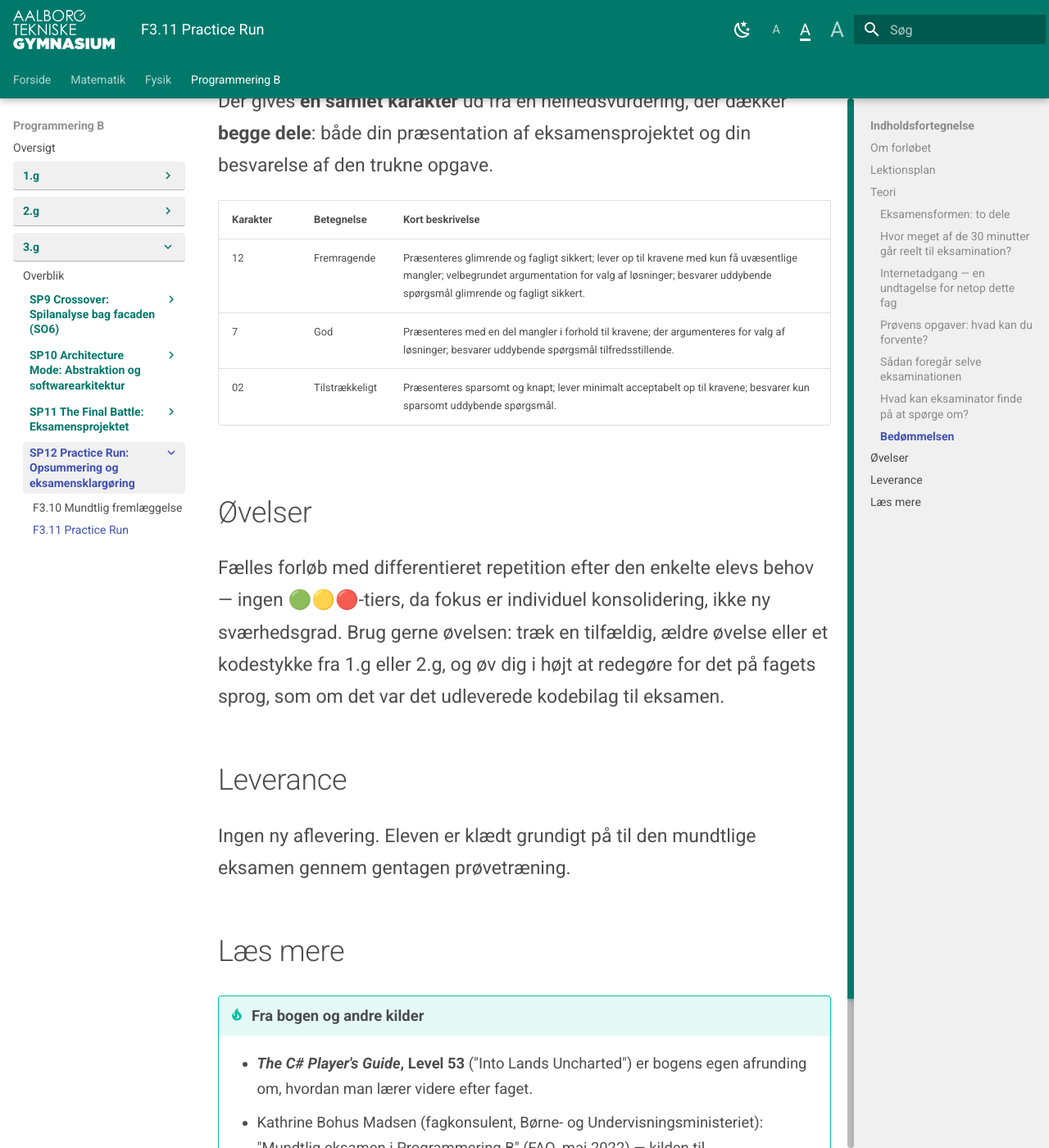
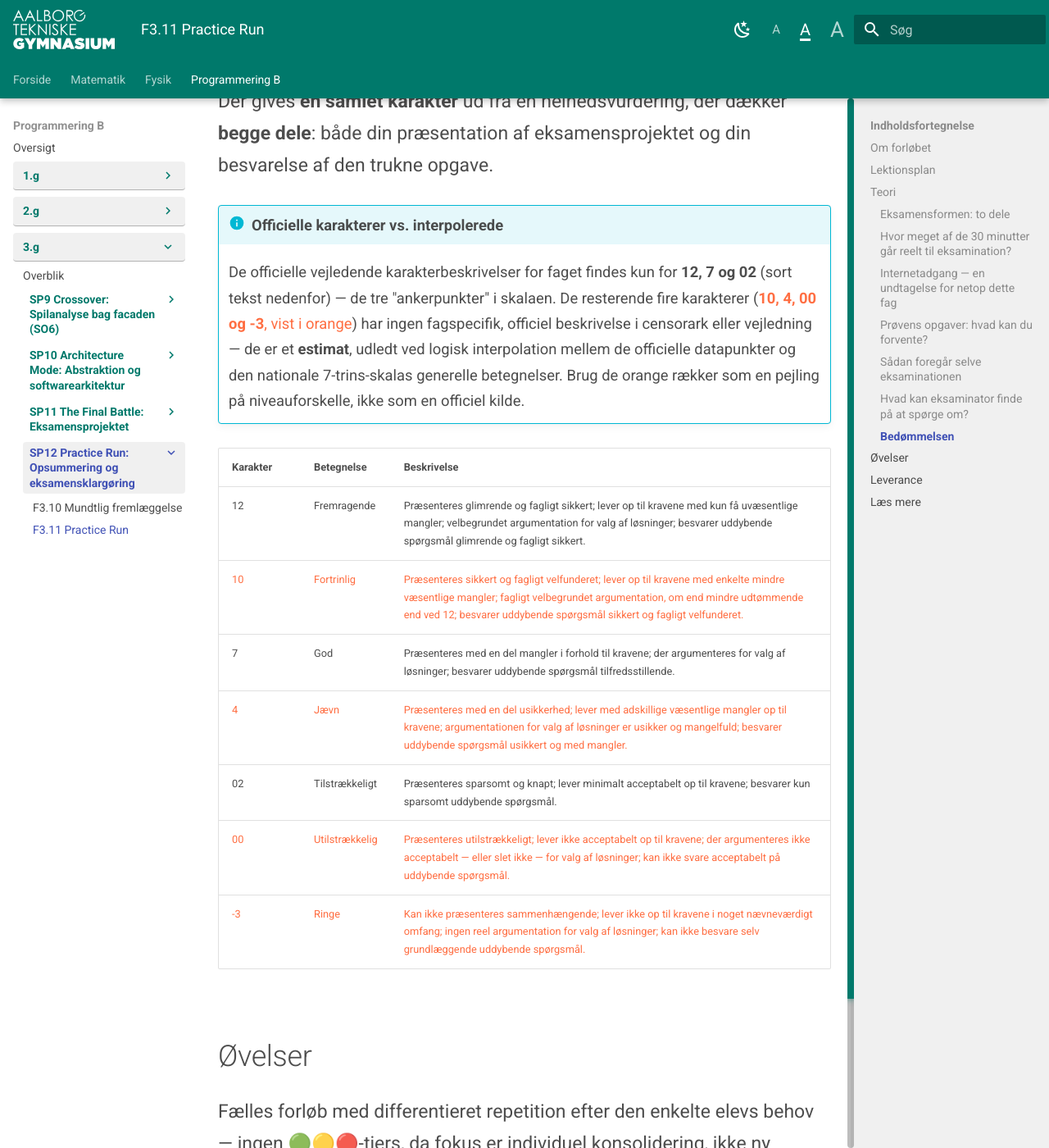
Before and after one commit to poltexious/undervisning, an MkDocs documentation site: the page built from docs/programmering-b/3g/f3-11-practice-run.md, in a window 1280 px wide and 1400 px high, scrolled down 5282 px. Shown: the whole window at 82% size. Built offline with MkDocs 1.6.1 and Material for MkDocs 9.7.7, drawn with Linux system fonts in a browser that asks for light colours.

Commit message:
Infoboks om officielle vs. interpolerede karakterbeskrivelser i F3.11
Co-Authored-By: Claude Sonnet 5 <noreply@anthropic.com>

```diff
--- a/docs/programmering-b/3g/f3-11-practice-run.md
+++ b/docs/programmering-b/3g/f3-11-practice-run.md
@@ -85,11 +85,19 @@ Hvis dele af din kode stammer fra andre (fx AI-genereret kode, biblioteker eller
 
 Der gives **én samlet karakter** ud fra en helhedsvurdering, der dækker **begge dele**: både din præsentation af eksamensprojektet og din besvarelse af den trukne opgave.
 
-| Karakter | Betegnelse | Kort beskrivelse |
+!!! info "Officielle karakterer vs. interpolerede"
+
+    De officielle vejledende karakterbeskrivelser for faget findes kun for **12, 7 og 02** (sort tekst nedenfor) — de tre "ankerpunkter" i skalaen. De resterende fire karakterer (<span style="color:var(--md-accent-fg-color)">**10, 4, 00 og -3**, vist i orange</span>) har ingen fagspecifik, officiel beskrivelse i censorark eller vejledning — de er et **estimat**, udledt ved logisk interpolation mellem de officielle datapunkter og den nationale 7-trins-skalas generelle betegnelser. Brug de orange rækker som en pejling på niveauforskelle, ikke som en officiel kilde.
+
+| Karakter | Betegnelse | Beskrivelse |
 |---|---|---|
 | 12 | Fremragende | Præsenteres glimrende og fagligt sikkert; lever op til kravene med kun få uvæsentlige mangler; velbegrundet argumentation for valg af løsninger; besvarer uddybende spørgsmål glimrende og fagligt sikkert. |
+| <span style="color:var(--md-accent-fg-color)">10</span> | <span style="color:var(--md-accent-fg-color)">Fortrinlig</span> | <span style="color:var(--md-accent-fg-color)">Præsenteres sikkert og fagligt velfunderet; lever op til kravene med enkelte mindre væsentlige mangler; fagligt velbegrundet argumentation, om end mindre udtømmende end ved 12; besvarer uddybende spørgsmål sikkert og fagligt velfunderet.</span> |
 | 7 | God | Præsenteres med en del mangler i forhold til kravene; der argumenteres for valg af løsninger; besvarer uddybende spørgsmål tilfredsstillende. |
+| <span style="color:var(--md-accent-fg-color)">4</span> | <span style="color:var(--md-accent-fg-color)">Jævn</span> | <span style="color:var(--md-accent-fg-color)">Præsenteres med en del usikkerhed; lever med adskillige væsentlige mangler op til kravene; argumentationen for valg af løsninger er usikker og mangelfuld; besvarer uddybende spørgsmål usikkert og med mangler.</span> |
 | 02 | Tilstrækkeligt | Præsenteres sparsomt og knapt; lever minimalt acceptabelt op til kravene; besvarer kun sparsomt uddybende spørgsmål. |
+| <span style="color:var(--md-accent-fg-color)">00</span> | <span style="color:var(--md-accent-fg-color)">Utilstrækkelig</span> | <span style="color:var(--md-accent-fg-color)">Præsenteres utilstrækkeligt; lever ikke acceptabelt op til kravene; der argumenteres ikke acceptabelt — eller slet ikke — for valg af løsninger; kan ikke svare acceptabelt på uddybende spørgsmål.</span> |
+| <span style="color:var(--md-accent-fg-color)">-3</span> | <span style="color:var(--md-accent-fg-color)">Ringe</span> | <span style="color:var(--md-accent-fg-color)">Kan ikke præsenteres sammenhængende; lever ikke op til kravene i noget nævneværdigt omfang; ingen reel argumentation for valg af løsninger; kan ikke besvare selv grundlæggende uddybende spørgsmål.</span> |
 
 ## Øvelser
 
```
